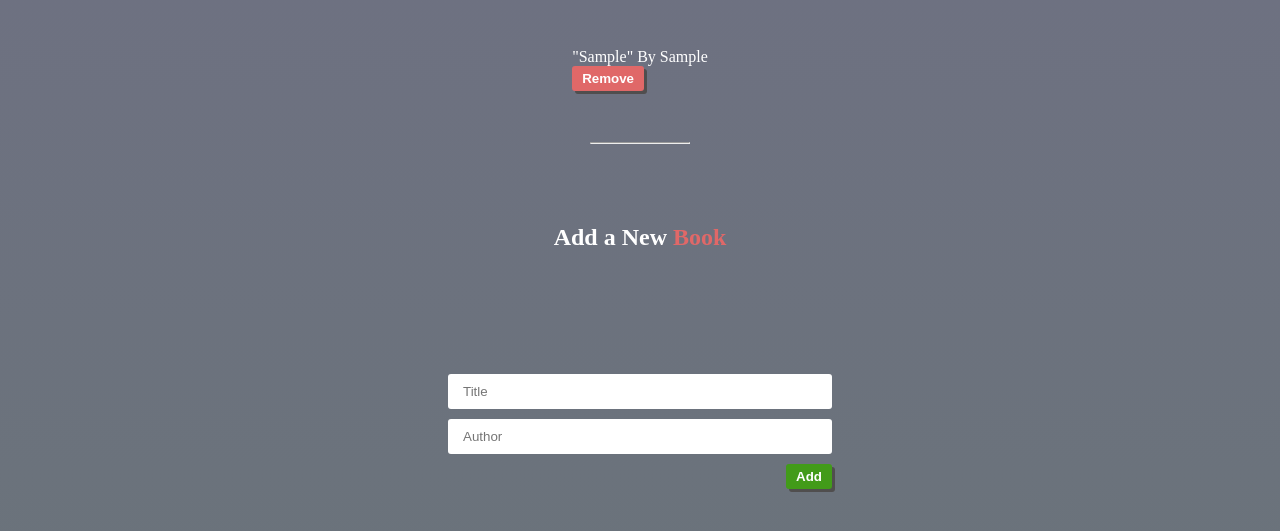
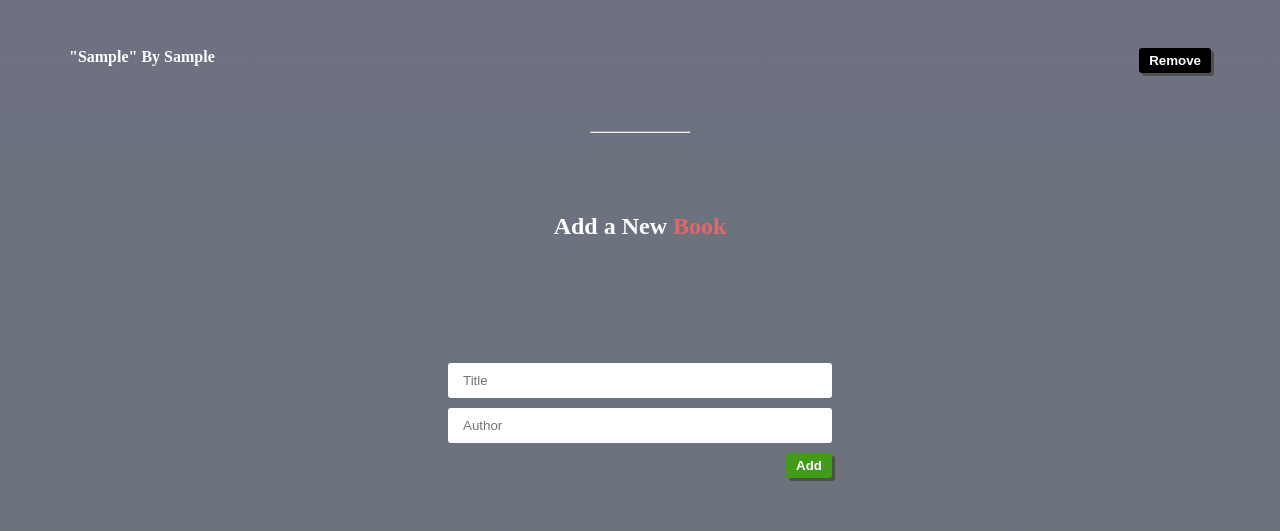
Before and after one commit to Meri-MG/Awesome-Books, a website: page index.html in a window 1280 px wide. Both pictures are taken after typing "Sample", "Sample" into the empty fields and a click on the button "Add". Shown: the part 143-674 px from the top of the page. Drawn offline with Linux system fonts and the light colour scheme.

Commit message:
add styles

```diff
--- a/classes.js
+++ b/classes.js
@@ -8,8 +8,8 @@ class Books {
     booksSection.innerHTML = '';
     this.savedData.forEach((book, index) => {
       booksSection.innerHTML += `
-      <div class="myDiv>
-        <p class="title">"${book.title}" By ${book.author}</p>
+      <div class="myDiv">
+        <h4 class="title">"${book.title}" By ${book.author}</h4>
         <button class="remove" onclick="removeBook(${index})">Remove</button>
         </div>
       `;
--- a/style.css
+++ b/style.css
@@ -63,12 +63,16 @@ span {
   align-items: center;
   align-self: center;
 }
+.books :nth-child(even){
+  background-color: black;
+}
 
 .myDiv {
   display: flex;
   flex-direction: row;
   justify-content: space-between;
   width: 100%;
+  margin-bottom: 7px;
 }
 
 .remove {
```
